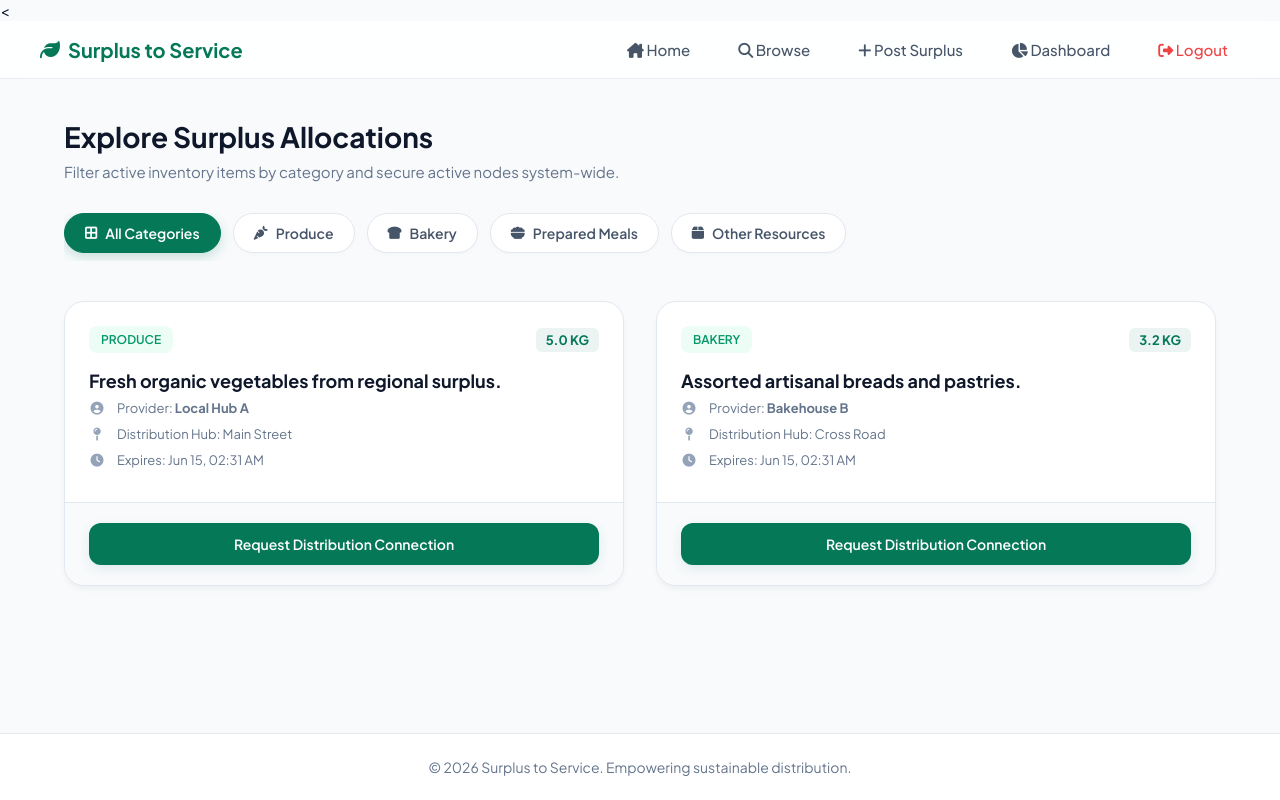
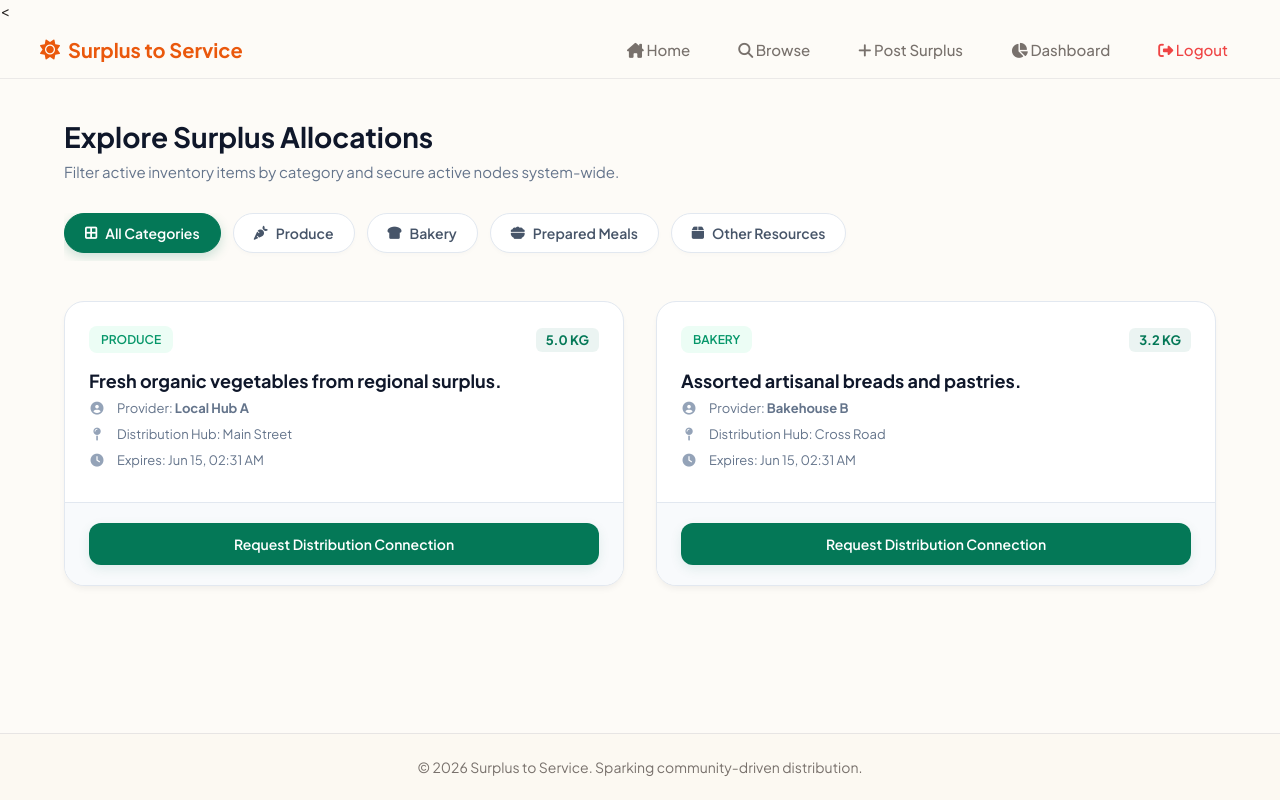
Before and after one commit to smbhargavi25ds-max/SURPLUS-TO-SERVICE, a Flask app: page /browse in a window 1280 px wide. Run offline with Flask 3, Linux system fonts and the light colour scheme; a user stored in the database is signed in.

Commit message:
style: pivot global color profile to vibrant sunset configuration

```diff
--- a/templates/base.html
+++ b/templates/base.html
@@ -4,6 +4,7 @@
     <meta charset="UTF-8">
     <meta name="viewport" content="width=device-width, initial-scale=1.0">
     <title>{% block title %}Surplus to Service{% endblock %}</title>
+    <!-- Premium Google Fonts & Vector Icons -->
     <link href="https://fonts.googleapis.com/css2?family=Plus+Jakarta+Sans:wght@400;500;600;700&display=swap" rel="stylesheet">
     <link rel="stylesheet" href="https://cdnjs.cloudflare.com/ajax/libs/font-awesome/6.4.0/css/all.min.css">
 
@@ -16,19 +17,19 @@
         }
 
         body {
-            background-color: #f8fafc;
-            color: #0f172a;
+            background-color: #fdfbf7; /* Warm soft cream background */
+            color: #292524; /* Dark espresso text */
             min-height: 100vh;
             display: flex;
             flex-direction: column;
         }
 
-        /* Modern Glassmorphic Navbar */
+        /* Glassmorphic Navbar with Warm Accents */
         .navbar {
-            background: rgba(255, 255, 255, 0.85);
+            background: rgba(253, 251, 247, 0.85);
             backdrop-filter: blur(12px);
             -webkit-backdrop-filter: blur(12px);
-            border-bottom: 1px solid rgba(226, 232, 240, 0.8);
+            border-bottom: 1px solid rgba(231, 229, 228, 0.8);
             position: sticky;
             top: 0;
             z-index: 1000;
@@ -46,7 +47,7 @@
         .nav-brand {
             font-size: 20px;
             font-weight: 700;
-            color: #047857;
+            color: #ea580c; /* Terracotta Primary */
             text-decoration: none;
             display: flex;
             align-items: center;
@@ -61,7 +62,7 @@
         }
 
         .nav-links a {
-            color: #475569;
+            color: #78716c;
             text-decoration: none;
             font-size: 15px;
             font-weight: 500;
@@ -71,23 +72,23 @@
         }
 
         .nav-links a:hover, .nav-links a.active {
-            color: #047857;
-            background: rgba(4, 120, 87, 0.06);
+            color: #ea580c;
+            background: rgba(234, 88, 12, 0.06);
         }
 
         .nav-auth-btn {
-            background: #047857;
+            background: #ea580c;
             color: white !important;
             font-weight: 600 !important;
-            box-shadow: 0 4px 12px rgba(4, 120, 87, 0.15);
+            box-shadow: 0 4px 12px rgba(234, 88, 12, 0.15);
         }
 
         .nav-auth-btn:hover {
-            background: #065f46 !important;
+            background: #c2410c !important;
             transform: translateY(-1px);
         }
 
-        /* Dynamic Main Content Area */
+        /* Main Container */
         .main-content {
             flex: 1;
             max-width: 1200px;
@@ -96,7 +97,6 @@
             padding: 40px 24px;
         }
 
-        /* Global Toast / Notification styling */
         .flash-container {
             max-width: 1200px;
             width: 100%;
@@ -112,16 +112,16 @@
             margin-bottom: 16px;
             border: 1px solid transparent;
         }
-        .alert-success { background: #dcfce7; color: #15803d; border-color: #bbf7d0; }
+        .alert-success { background: #fef3c7; color: #d97706; border-color: #fde68a; }
         .alert-danger { background: #fee2e2; color: #ef4444; border-color: #fca5a5; }
 
         footer {
             text-align: center;
             padding: 24px;
-            color: #64748b;
+            color: #78716c;
             font-size: 14px;
-            border-top: 1px solid #e2e8f0;
-            background: white;
+            border-top: 1px solid #e7e5e4;
+            background: #fcf9f2;
             margin-top: auto;
         }
     </style>
@@ -131,7 +131,7 @@
     <nav class="navbar">
         <div class="nav-container">
             <a href="{{ url_for('index') }}" class="nav-brand">
-                <i class="fa-solid fa-leaf"></i> Surplus to Service
+                <i class="fa-solid fa-sun"></i> Surplus to Service
             </a>
 
             {% if session.get('user_id') %}
@@ -164,11 +164,12 @@
     {% endwith %}
 
     <main class="main-content">
-        {% block content %}{% endblock %}
+        {% block content %}
+        {% endblock %}
     </main>
 
     <footer>
-        &copy; 2026 Surplus to Service. Empowering sustainable distribution.
+        &copy; 2026 Surplus to Service. Sparking community-driven distribution.
     </footer>
 
 </body>
```
